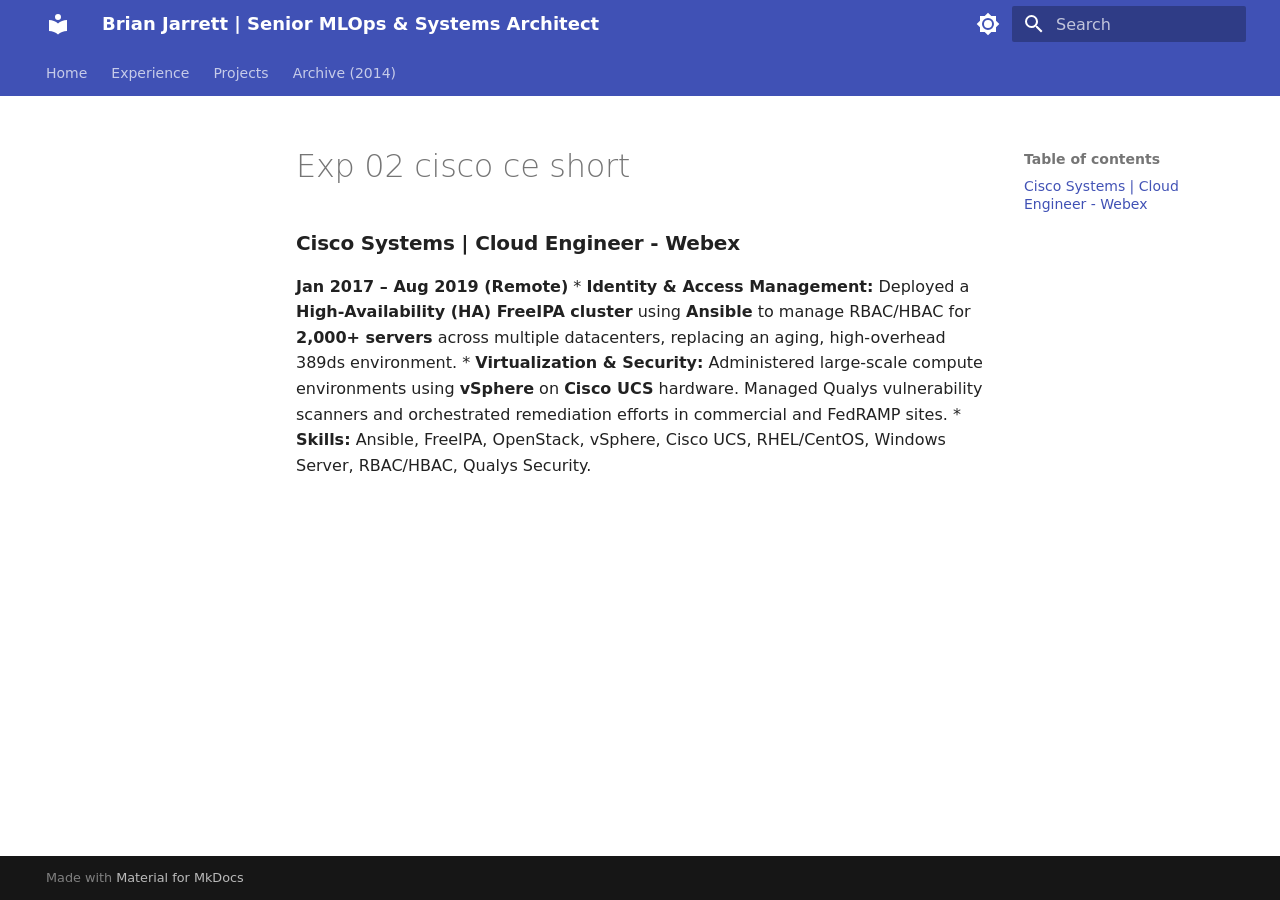
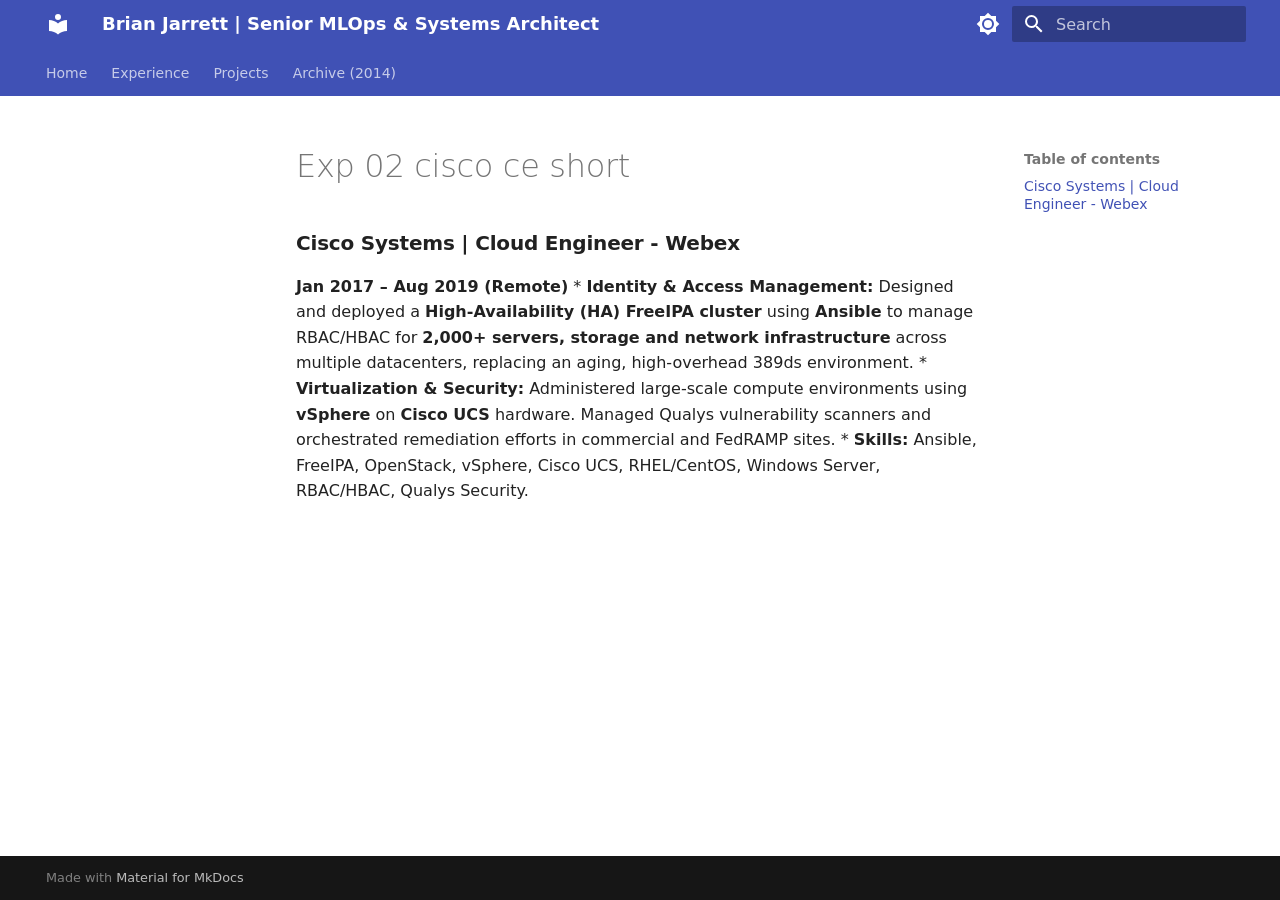
Before and after one commit to celttechie/celttechie.github.io, an MkDocs documentation site: the page built from docs/sections/exp_02_cisco_ce_short.md, in a window 1280 px wide. Built offline with MkDocs 1.6.1 and Material for MkDocs 9.7.7, drawn with Linux system fonts in a browser that asks for light colours.

Commit message:
Updated FreeIPA wording

```diff
--- a/docs/sections/exp_02_cisco_ce_short.md
+++ b/docs/sections/exp_02_cisco_ce_short.md
@@ -1,5 +1,5 @@
 ### **Cisco Systems | Cloud Engineer - Webex**
 **Jan 2017 – Aug 2019 (Remote)**
-*   **Identity & Access Management:** Deployed a **High-Availability (HA) FreeIPA cluster** using **Ansible** to manage RBAC/HBAC for **2,000+ servers** across multiple datacenters, replacing an aging, high-overhead 389ds environment.
+*   **Identity & Access Management:** Designed and deployed a **High-Availability (HA) FreeIPA cluster** using **Ansible** to manage RBAC/HBAC for **2,000+ servers, storage and network infrastructure** across multiple datacenters, replacing an aging, high-overhead 389ds environment.
 *   **Virtualization & Security:** Administered large-scale compute environments using **vSphere** on **Cisco UCS** hardware. Managed Qualys vulnerability scanners and orchestrated remediation efforts in commercial and FedRAMP sites.
 *   **Skills:** Ansible, FreeIPA, OpenStack, vSphere, Cisco UCS, RHEL/CentOS, Windows Server, RBAC/HBAC, Qualys Security.
```
